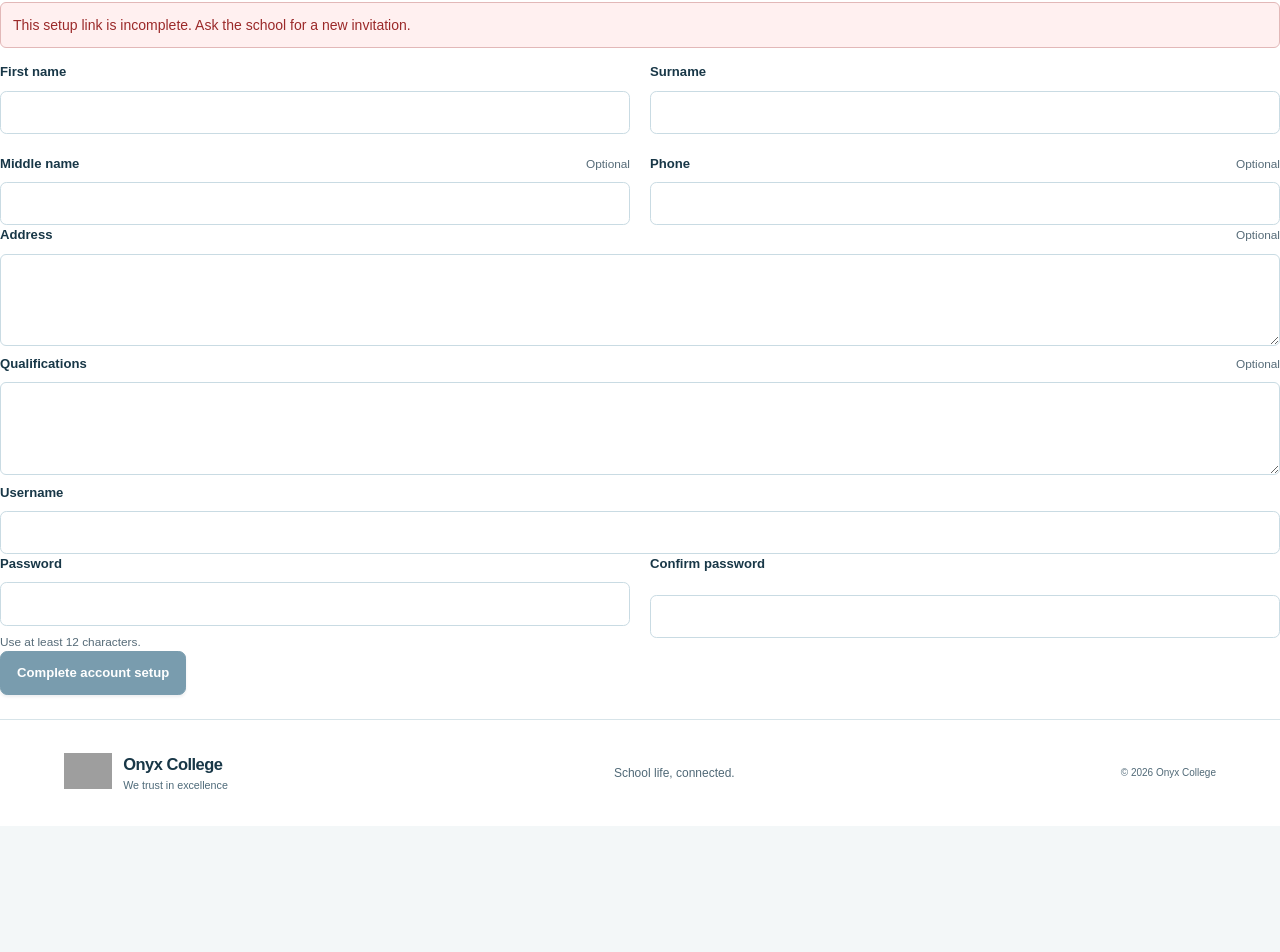
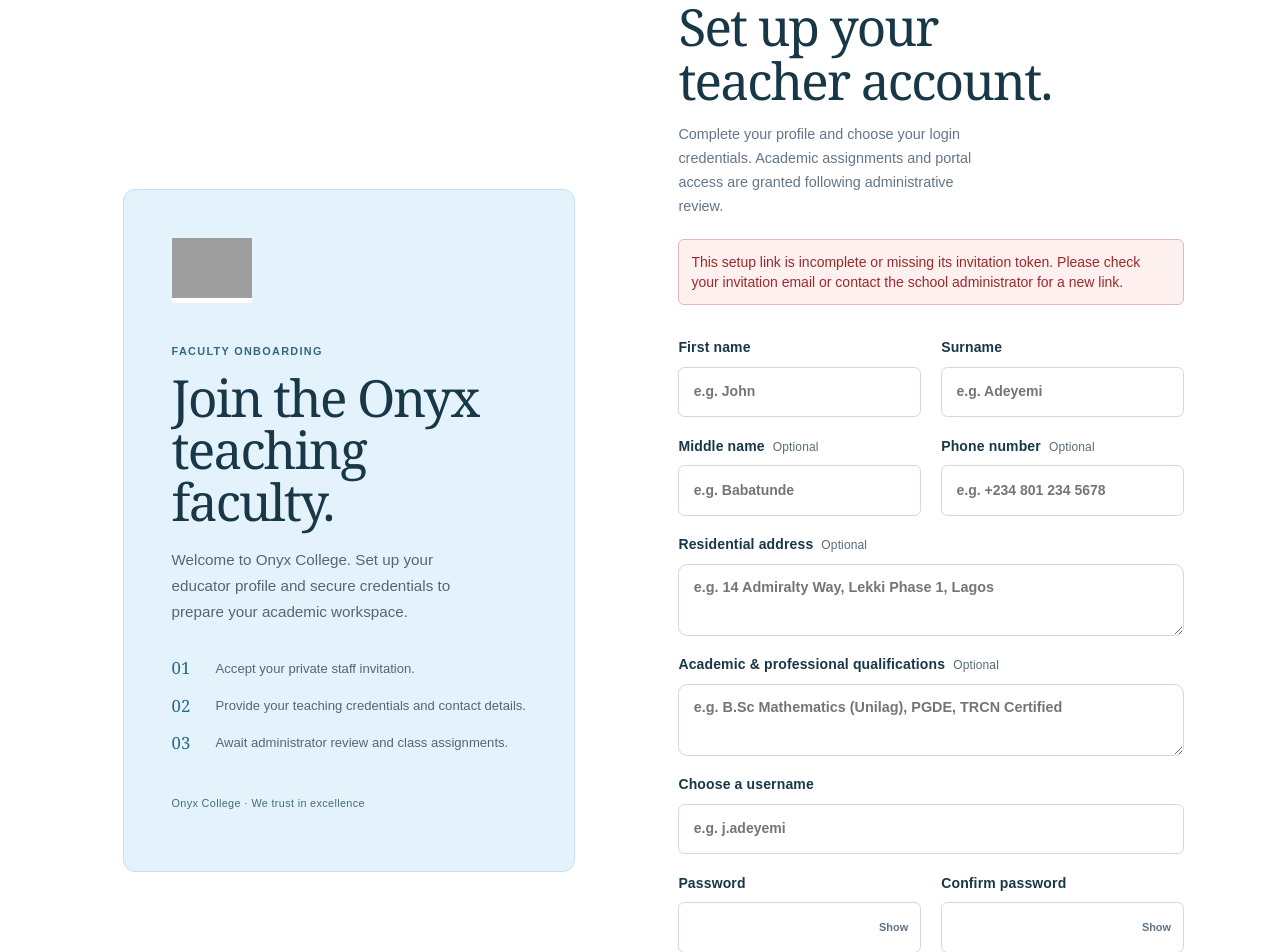
Before and after one commit to Alli-ance01/onyx-college, a React (Vite) app in the folder apps/web/: page /teacher-setup in a window 1280 px wide. Shown: the part 288-1240 px from the top of the page. Before the commit the page ends 1114 px from the top, so only its background shows below. Built offline with nearby package versions, Linux system fonts and the light colour scheme; no server answers; grey boxes are pictures that could not be loaded; a web font is replaced by a local one.

Commit message:
feat(web): redesign teacher invitation setup page to match school auth aesthetic

```diff
--- a/apps/web/src/features/teachers/teacher-setup-page.tsx
+++ b/apps/web/src/features/teachers/teacher-setup-page.tsx
@@ -3,8 +3,9 @@ import { useState, type SyntheticEvent } from 'react';
 import { Link, useSearchParams } from 'react-router';
 
 import { apiClient, ApiClientError } from '../../lib/api/index.js';
+import { resolveErrorMessage } from '../../shared/error-messages.js';
 import { formText } from '../../shared/forms/form-data.js';
-import { Button, FormField, Panel } from '../../shared/ui/index.js';
+import { SchoolCrest } from '../../shared/ui/brand.js';
 
 interface SetupResponse {
   registrationId: string;
@@ -17,6 +18,8 @@ export function TeacherSetupPage() {
   const [error, setError] = useState<string>();
   const [pending, setPending] = useState(false);
   const [completed, setCompleted] = useState(false);
+  const [showPassword, setShowPassword] = useState(false);
+  const [showConfirmPassword, setShowConfirmPassword] = useState(false);
 
   async function submit(event: SyntheticEvent<HTMLFormElement>) {
     event.preventDefault();
@@ -24,6 +27,10 @@ export function TeacherSetupPage() {
     const form = new FormData(event.currentTarget);
     const password = formText(form, 'password');
     const passwordConfirmation = formText(form, 'passwordConfirmation');
+    if (password.length < 12) {
+      setError('Password must be at least 12 characters.');
+      return;
+    }
     if (password !== passwordConfirmation) {
       setError('The passwords do not match.');
       return;
@@ -50,7 +57,10 @@ export function TeacherSetupPage() {
       setError(
         cause instanceof ApiClientError
           ? cause.message
-          : 'Account setup could not be completed. Please try again.',
+          : resolveErrorMessage(cause, {
+              action: 'complete teacher account setup',
+              entity: 'teacher account',
+            }),
       );
     } finally {
       setPending(false);
@@ -59,94 +69,251 @@ export function TeacherSetupPage() {
 
   if (completed) {
     return (
-      <main className="auth-page">
-        <Panel title="Account setup complete">
-          <p>Your profile has been submitted for school approval.</p>
-          <Link className="ui-button ui-button--primary" to="/auth/login">
-            Continue to sign in
+      <main className="auth-content auth-content--split">
+        <aside className="auth-aside" aria-label="Faculty onboarding guidance">
+          <SchoolCrest className="school-crest--auth" />
+          <p className="eyebrow">Faculty Onboarding</p>
+          <h2>Welcome to Onyx College.</h2>
+          <p className="auth-aside__description">
+            Your educator profile and credentials have been securely registered with the school
+            administration.
+          </p>
+          <p className="auth-aside__footer">Onyx College · We trust in excellence</p>
+        </aside>
+
+        <section
+          className="auth-card surface teacher-setup-card"
+          aria-labelledby="complete-heading"
+        >
+          <div className="auth-card__topline">
+            <span>Status</span>
+            <span>Submission Received</span>
+          </div>
+          <p className="eyebrow">Account setup complete</p>
+          <h1 id="complete-heading">Profile submitted for review.</h1>
+          <p className="auth-card__intro">
+            Your educator profile and credentials have been submitted. An administrator will review
+            your account, assign your teaching classes and subjects, and activate full portal
+            access.
+          </p>
+          <div style={{ marginTop: '2.5rem' }}>
+            <Link className="primary-button auth-submit" to="/auth/login">
+              <span>Proceed to sign in</span>
+              <span aria-hidden="true">→</span>
             </Link>
-        </Panel>
+          </div>
+          <p className="auth-card__footer">
+            Need assistance? Contact the school office or system administrator.
+          </p>
+        </section>
       </main>
     );
   }
 
   return (
-    <main className="auth-page">
-      <header className="auth-page__heading">
-        <p className="eyebrow">Private staff invitation</p>
-        <h1>Set up your teacher account</h1>
-        <p>
-          Complete your profile and choose secure credentials. Access remains restricted until
-          approval.
+    <main className="auth-content auth-content--split">
+      <aside className="auth-aside" aria-label="Faculty onboarding guidance">
+        <SchoolCrest className="school-crest--auth" />
+        <p className="eyebrow">Faculty Onboarding</p>
+        <h2>Join the Onyx teaching faculty.</h2>
+        <p className="auth-aside__description">
+          Welcome to Onyx College. Set up your educator profile and secure credentials to prepare
+          your academic workspace.
         </p>
-      </header>
-      <form className="auth-card form-stack" onSubmit={(event) => void submit(event)}>
+        <ol className="auth-aside__steps">
+          <li>
+            <span aria-hidden="true">01</span>
+            <span>Accept your private staff invitation.</span>
+          </li>
+          <li>
+            <span aria-hidden="true">02</span>
+            <span>Provide your teaching credentials and contact details.</span>
+          </li>
+          <li>
+            <span aria-hidden="true">03</span>
+            <span>Await administrator review and class assignments.</span>
+          </li>
+        </ol>
+        <p className="auth-aside__footer">Onyx College · We trust in excellence</p>
+      </aside>
+
+      <section
+        className="auth-card surface teacher-setup-card"
+        aria-labelledby="teacher-setup-title"
+      >
+        <div className="auth-card__topline">
+          <span>Staff Invitation</span>
+          <span>Step 01</span>
+        </div>
+        <p className="eyebrow">Private invitation</p>
+        <h1 id="teacher-setup-title">Set up your teacher account.</h1>
+        <p className="auth-card__intro">
+          Complete your profile and choose your login credentials. Academic assignments and portal
+          access are granted following administrative review.
+        </p>
+
         {token === '' ? (
-          <p className="form-alert form-alert--error" role="alert">
-            This setup link is incomplete. Ask the school for a new invitation.
-          </p>
+          <div className="form-alert form-alert--error" role="alert">
+            This setup link is incomplete or missing its invitation token. Please check your
+            invitation email or contact the school administrator for a new link.
+          </div>
         ) : null}
+
+        {error !== undefined ? (
+          <div className="form-alert form-alert--error" role="alert">
+            {error}
+          </div>
+        ) : null}
+
+        <form className="auth-form" onSubmit={(event) => void submit(event)}>
           <div className="form-grid form-grid--two">
-          <FormField controlId="teacher-first-name" label="First name">
-            <input name="firstName" required autoComplete="given-name" />
-          </FormField>
-          <FormField controlId="teacher-last-name" label="Surname">
-            <input name="lastName" required autoComplete="family-name" />
-          </FormField>
-          <FormField controlId="teacher-middle-name" label="Middle name" optional>
-            <input name="middleName" autoComplete="additional-name" />
-          </FormField>
-          <FormField controlId="teacher-phone" label="Phone" optional>
-            <input name="phone" autoComplete="tel" inputMode="tel" />
-          </FormField>
+            <label className="auth-field">
+              <span>First name</span>
+              <input autoComplete="given-name" name="firstName" placeholder="e.g. John" required />
+            </label>
+            <label className="auth-field">
+              <span>Surname</span>
+              <input
+                autoComplete="family-name"
+                name="lastName"
+                placeholder="e.g. Adeyemi"
+                required
+              />
+            </label>
           </div>
-        <FormField controlId="teacher-address" label="Address" optional>
-          <textarea name="address" rows={3} />
-        </FormField>
-        <FormField controlId="teacher-qualifications" label="Qualifications" optional>
-          <textarea name="qualifications" rows={3} />
-        </FormField>
-        <FormField controlId="teacher-username" label="Username">
-          <input name="username" required autoComplete="username" minLength={3} />
-        </FormField>
+
           <div className="form-grid form-grid--two">
-          <FormField
-            controlId="teacher-password"
-            label="Password"
-            hint="Use at least 12 characters."
-          >
+            <label className="auth-field">
+              <span>
+                Middle name <span className="optional-label">Optional</span>
+              </span>
               <input
+                autoComplete="additional-name"
+                name="middleName"
+                placeholder="e.g. Babatunde"
+              />
+            </label>
+            <label className="auth-field">
+              <span>
+                Phone number <span className="optional-label">Optional</span>
+              </span>
+              <input
+                autoComplete="tel"
+                inputMode="tel"
+                name="phone"
+                placeholder="e.g. +234 801 234 5678"
+                type="tel"
+              />
+            </label>
+          </div>
+
+          <label className="auth-field">
+            <span>
+              Residential address <span className="optional-label">Optional</span>
+            </span>
+            <textarea
+              name="address"
+              placeholder="e.g. 14 Admiralty Way, Lekki Phase 1, Lagos"
+              rows={2}
+            />
+          </label>
+
+          <label className="auth-field">
+            <span>
+              Academic & professional qualifications{' '}
+              <span className="optional-label">Optional</span>
+            </span>
+            <textarea
+              name="qualifications"
+              placeholder="e.g. B.Sc Mathematics (Unilag), PGDE, TRCN Certified"
+              rows={2}
+            />
+          </label>
+
+          <label className="auth-field">
+            <span>Choose a username</span>
+            <input
+              autoComplete="username"
+              minLength={3}
+              name="username"
+              placeholder="e.g. j.adeyemi"
+              required
+            />
+          </label>
+
+          <div className="form-grid form-grid--two">
+            <label className="auth-field">
+              <span>Password</span>
+              <span className="auth-input-wrap">
+                <input
+                  autoComplete="new-password"
+                  minLength={12}
                   name="password"
                   required
+                  type={showPassword ? 'text' : 'password'}
+                />
+                <button
+                  aria-label={showPassword ? 'Hide password' : 'Show password'}
+                  className="password-toggle"
+                  onClick={() => {
+                    setShowPassword((prev) => !prev);
+                  }}
+                  type="button"
+                >
+                  {showPassword ? 'Hide' : 'Show'}
+                </button>
+              </span>
+            </label>
+
+            <label className="auth-field">
+              <span>Confirm password</span>
+              <span className="auth-input-wrap">
+                <input
                   autoComplete="new-password"
                   minLength={12}
-              type="password"
-            />
-          </FormField>
-          <FormField controlId="teacher-password-confirmation" label="Confirm password">
-            <input
                   name="passwordConfirmation"
                   required
-              autoComplete="new-password"
-              minLength={12}
-              type="password"
+                  type={showConfirmPassword ? 'text' : 'password'}
                 />
-          </FormField>
+                <button
+                  aria-label={
+                    showConfirmPassword
+                      ? 'Hide password confirmation'
+                      : 'Show password confirmation'
+                  }
+                  className="password-toggle"
+                  onClick={() => {
+                    setShowConfirmPassword((prev) => !prev);
+                  }}
+                  type="button"
+                >
+                  {showConfirmPassword ? 'Hide' : 'Show'}
+                </button>
+              </span>
+            </label>
           </div>
-        {error === undefined ? null : (
-          <p className="form-alert form-alert--error" role="alert">
-            {error}
+
+          <p className="auth-password-note">
+            <span aria-hidden="true">ℹ</span>
+            <span>
+              Use at least 12 characters. Choose a unique password not shared with other accounts.
+            </span>
           </p>
-        )}
-        <Button
-          disabled={token === ''}
-          loading={pending}
-          loadingLabel="Creating account"
+
+          <button
+            className="primary-button auth-submit"
+            disabled={pending || token === ''}
             type="submit"
           >
-          Complete account setup
-        </Button>
+            <span>{pending ? 'Submitting profile…' : 'Complete teacher setup'}</span>
+            <span aria-hidden="true">↗</span>
+          </button>
         </form>
+
+        <p className="auth-card__footer">
+          Already completed setup? <Link to="/auth/login">Sign in to your portal</Link>
+        </p>
+      </section>
     </main>
   );
 }
--- a/apps/web/src/styles/global.css
+++ b/apps/web/src/styles/global.css
@@ -242,7 +242,8 @@ input:focus-visible {
   font-weight: 700;
 }
 
-.auth-form input {
+.auth-form input,
+.auth-form textarea {
   width: 100%;
   min-height: 2.75rem;
   padding: var(--space-2) var(--space-3);
@@ -250,10 +251,22 @@ input:focus-visible {
   border-radius: var(--radius-sm);
   color: var(--color-neutral-950);
   background: var(--color-white);
-}
-
-.auth-form input:hover {
+  font-family: inherit;
+  font-size: inherit;
+}
+
+.auth-form textarea {
+  min-height: 4.5rem;
+  resize: vertical;
+}
+
+.auth-form input:hover,
+.auth-form textarea:hover {
   border-color: var(--color-neutral-500);
+}
+
+.teacher-setup-card {
+  width: min(100%, 38rem);
 }
 
 .primary-button {
--- a/apps/web/src/styles/school-design.css
+++ b/apps/web/src/styles/school-design.css
@@ -146,12 +146,36 @@
     box-shadow var(--transition-fast);
 }
 
-.auth-field input:hover {
+.auth-field input:hover,
+.auth-field textarea:hover {
   border-color: #8d9cae;
 }
 
-.auth-field input:focus {
+.auth-field input:focus,
+.auth-field textarea:focus {
   outline: 0;
+  border-color: #2682af;
+  box-shadow: 0 0 0 3px #e0f1fa;
+}
+
+.auth-field textarea {
+  width: 100%;
+  min-height: 4.5rem;
+  padding: 0.75rem 0.9rem;
+  border: 1px solid #cfd8e2;
+  border-radius: 0.6rem;
+  background: #fff;
+  font-family: inherit;
+  font-size: 0.9rem;
+  line-height: 1.5;
+  resize: vertical;
+  transition:
+    border-color var(--transition-fast),
+    box-shadow var(--transition-fast);
+}
+
+.teacher-setup-card {
+  max-width: 38rem;
 }
 
 .auth-input-wrap {
```
Lines whose indentation alone changed are shown as unchanged.
